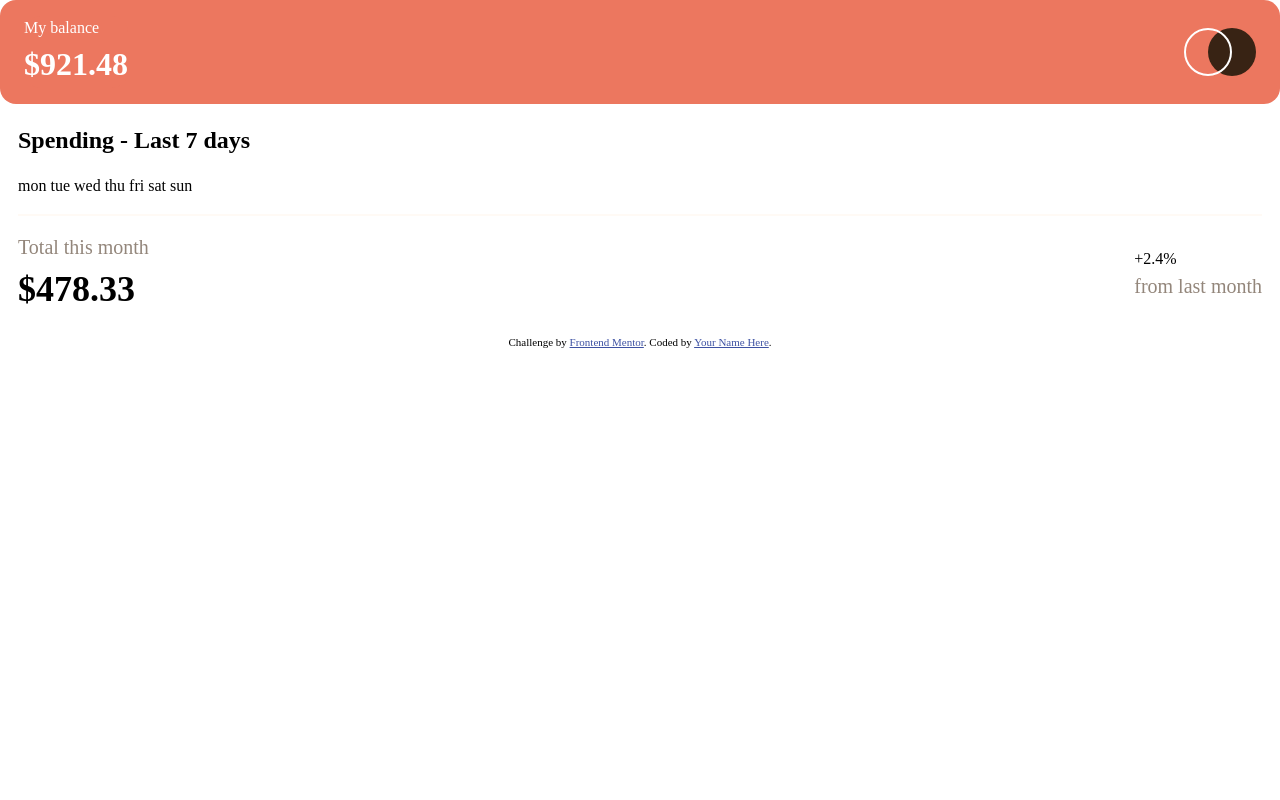
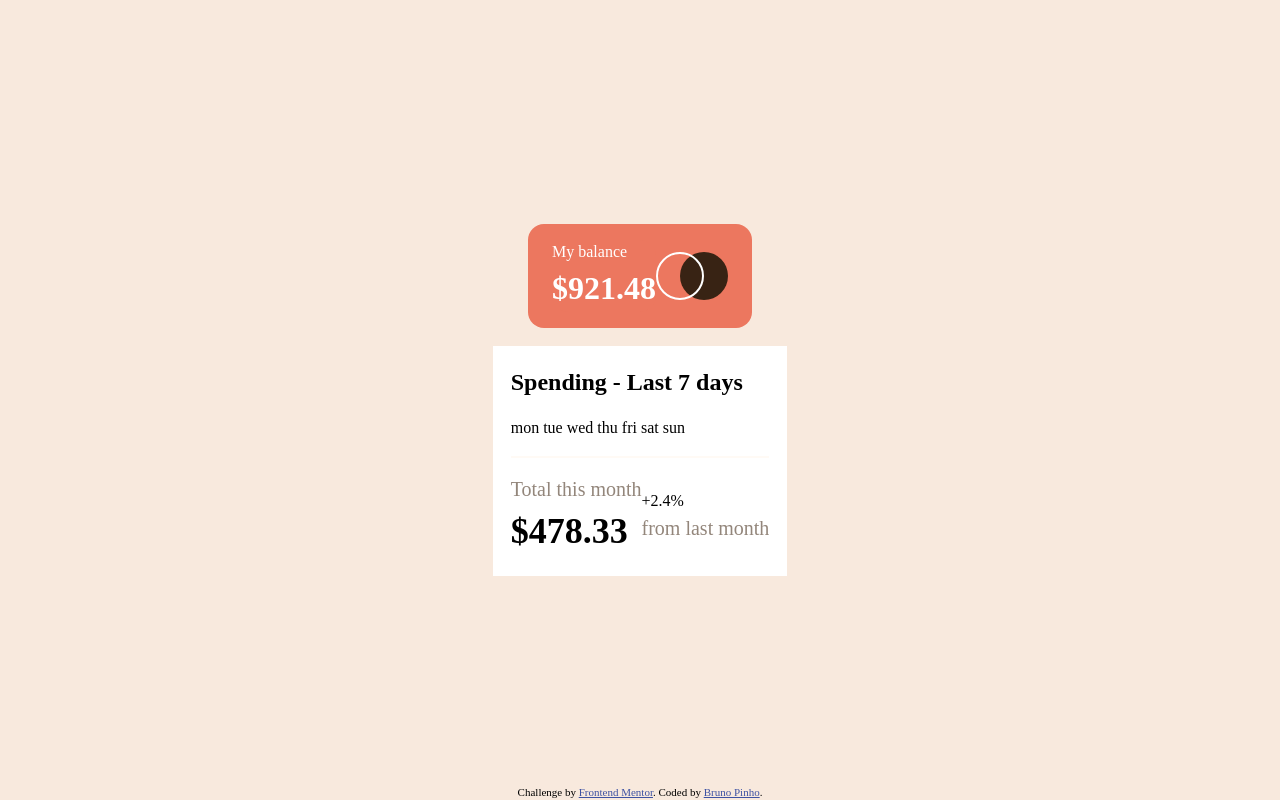
Before and after one commit to pinhob/frontend-mentor-expenses-chart, a Svelte app: page / in a window 1280 px wide. Built offline with nearby package versions, Linux system fonts and the light colour scheme.

Commit message:
style(App.svelte, app.css): add styles to body and main tags

```diff
--- a/src/App.svelte
+++ b/src/App.svelte
@@ -10,11 +10,28 @@
 
   <div class="attribution">
     Challenge by <a href="https://www.frontendmentor.io?ref=challenge" target="_blank">Frontend Mentor</a>.
-    Coded by <a href="#">Your Name Here</a>.
+    Coded by <a href="https://github.com/pinhob">Bruno Pinho</a>.
   </div>
 </main>
 
 <style>
-    .attribution { font-size: 11px; text-align: center; }
-    .attribution a { color: hsl(228, 45%, 44%); }
+  main {
+    display: flex;
+    flex-direction: column;
+    justify-content: center;
+    align-items: center;
+    gap: 18px;
+    height: 100vh;
+  }
+
+  .attribution {
+    position: absolute;
+    bottom: 0;
+    font-size: 11px;
+    text-align: center;
+  }
+
+  .attribution a {
+    color: hsl(228, 45%, 44%);
+  }
 </style>
--- a/src/app.css
+++ b/src/app.css
@@ -7,6 +7,10 @@
   --softred: hsl(10, 79%, 65%);
   --cyan: hsl(186, 34%, 60%);
   --body-font-size: 1.250rem;
+}
+
+body {
+  background-color: var(--cream);
 }
 
 /* From: https://www.joshwcomeau.com/css/custom-css-reset/ */
```
